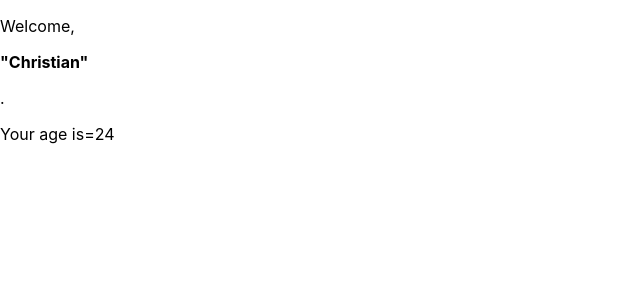
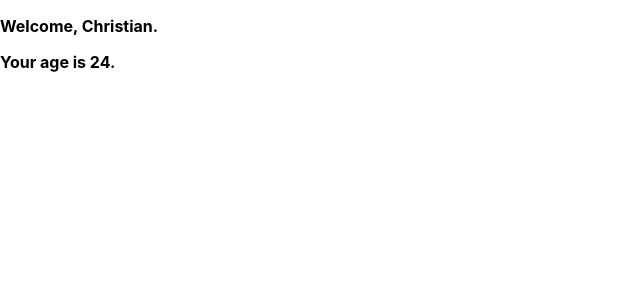
Before and after one commit to Chris1998c/React, a React (Create React App) app: page / in a window 1280 px wide. Shown: the top 300 px of the page, without its empty margins (0-640 px from the left). Built offline with nearby package versions, Linux system fonts and the light colour scheme.

Commit message:
Exercise20

```diff
--- a/src/App.jsx
+++ b/src/App.jsx
@@ -5,13 +5,13 @@ import Welcome from "./Welcome";
 
 
 
-function App(){
-  return(
-    <div>
-  <Welcome name={<p><strong>"Christian"</strong></p>}    age= {24} />
+function App() {
+  return (
+      <div>
 
-    </div>
-  )
+          <Welcome name="Christian" age={24} />
+      </div>
+  );
 }
 
-export default App
+export default App;
--- a/src/Welcome.jsx
+++ b/src/Welcome.jsx
@@ -1,13 +1,14 @@
+import Age from "./age"
 
 
 
 function Welcome(props){
 return (
     <div>
-    <p>Welcome, {props.name}.</p>
-    <p>Your age is={props.age}</p>
+    <p><strong>Welcome, {props.name}.</strong></p>
+    <Age age={props.age}/>
     </div>
-)
+);
 }
 
 export default Welcome
--- /dev/null
+++ b/src/age.jsx
@@ -0,0 +1,8 @@
+import React from "react";
+
+
+function Age(props) {
+    return <p><strong>Your age is {props.age}.</strong></p>;
+}
+
+export default Age;
```
